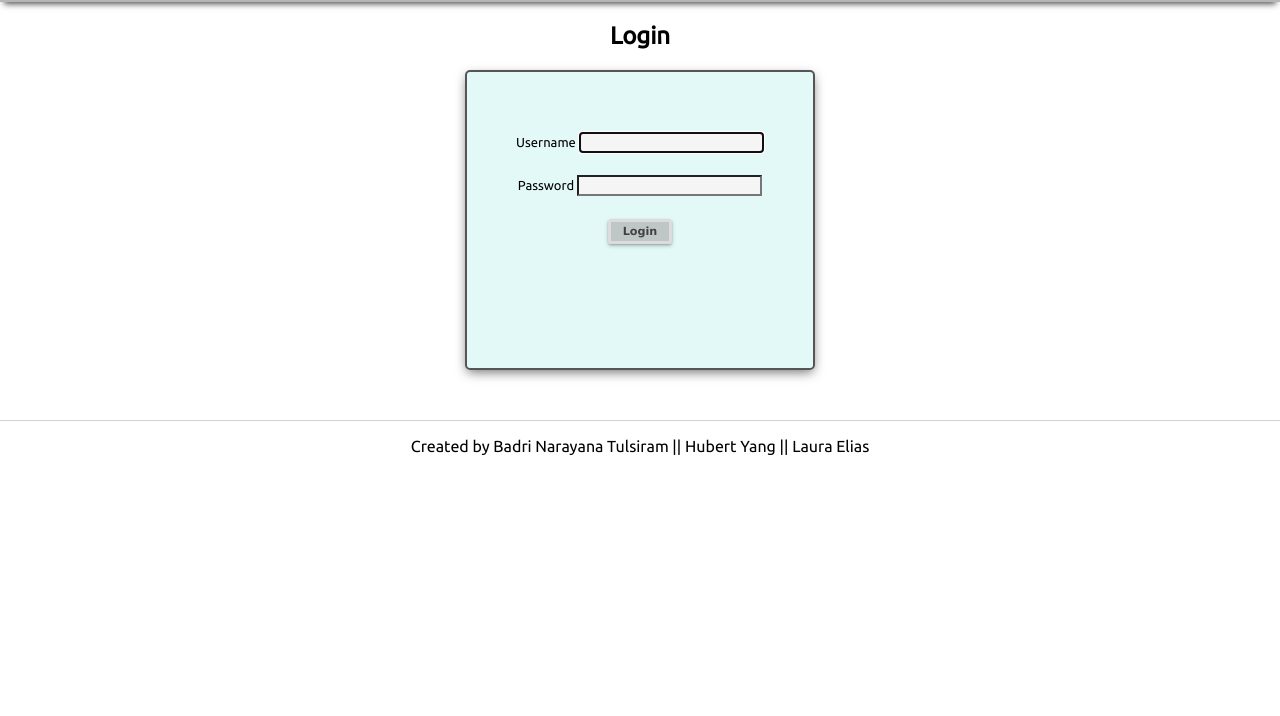
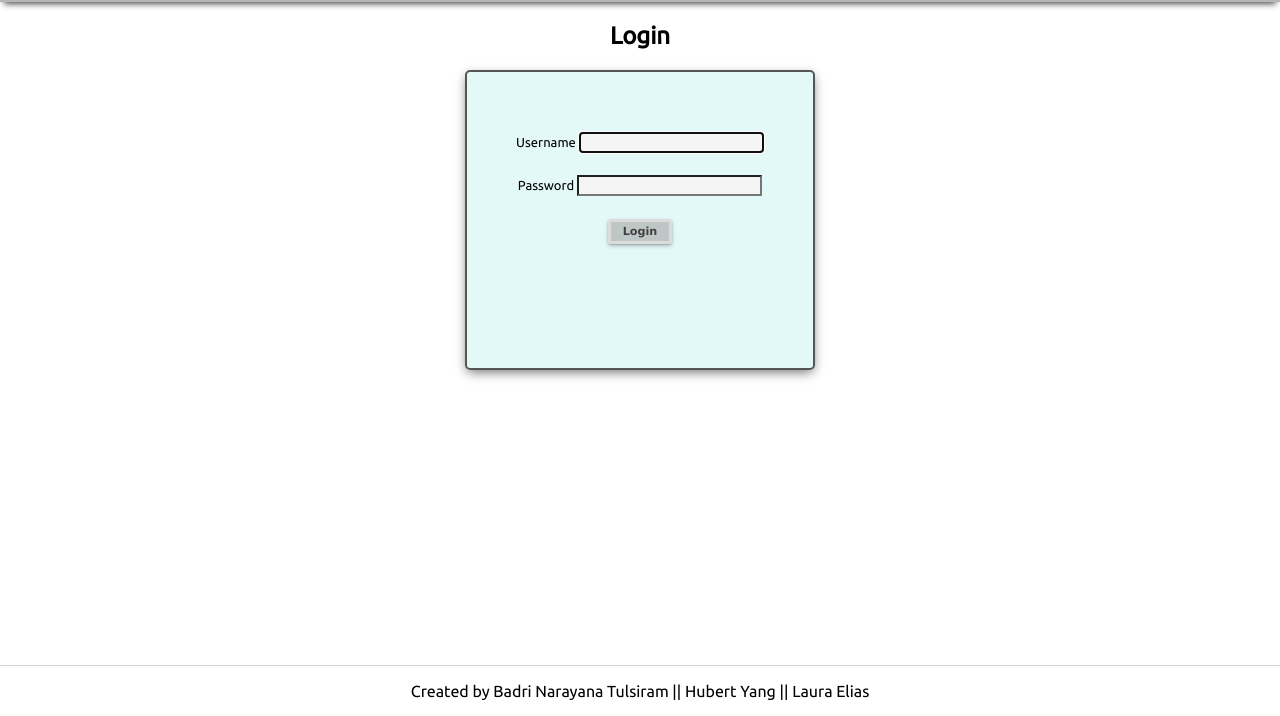
Before and after one commit to thinkful-ei-gecko/Badri-Hubert-Lauara-client, a React app: page /login in a window 1280 px wide. Shown: the part 84-800 px from the top of the page. Built offline with nearby package versions, Linux system fonts and the light colour scheme.

Commit message:
corrected footer settings

```diff
--- a/src/components/Footer/Footer.css
+++ b/src/components/Footer/Footer.css
@@ -1,7 +1,10 @@
-footer {
+.mainFooter {
     text-align: center;
     margin-top: 25px;
     border-top: solid 1px lightgrey;
+    width: 100%;
+    position: absolute;
+    bottom: 0;
 }
 
 .footerLink {
--- a/src/components/Footer/Footer.js
+++ b/src/components/Footer/Footer.js
@@ -3,7 +3,7 @@ import './Footer.css'
 
 export default function Footer(){
     return (
-        <footer>
+        <footer className='mainFooter'>
             <p className='footerText'>Created by <a className='footerLink' href='https://thinkful-ei-gecko.github.io/portfolio-wireframe-badri/' target='_blank' rel='noopener noreferrer'>Badri Narayana Tulsiram</a> || <a className='footerLink' href='https://flashcabaja64.github.io/portfolio/' target='_blank' rel='noopener noreferrer'>Hubert Yang</a> || Laura Elias</p>
         </footer>
     )
```
